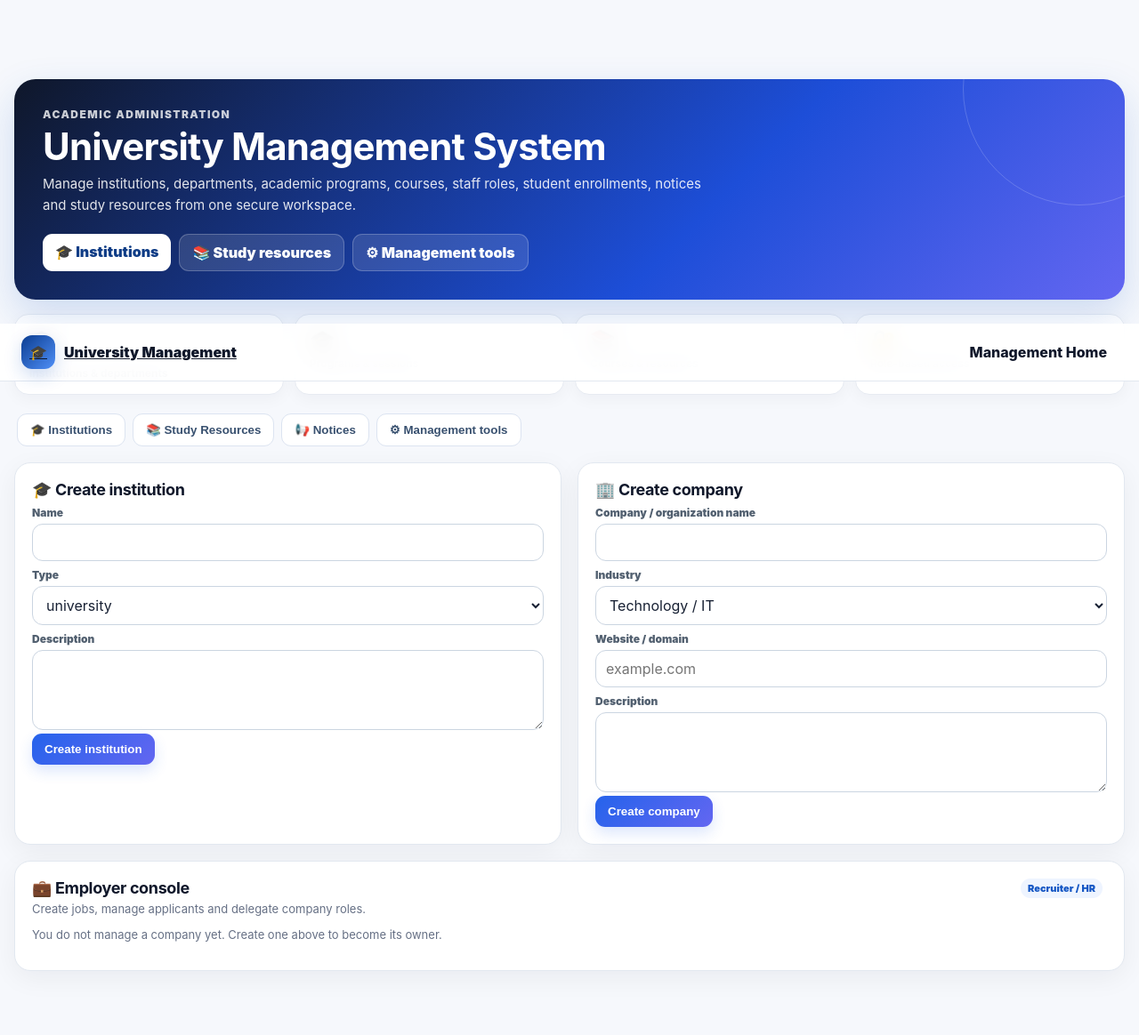
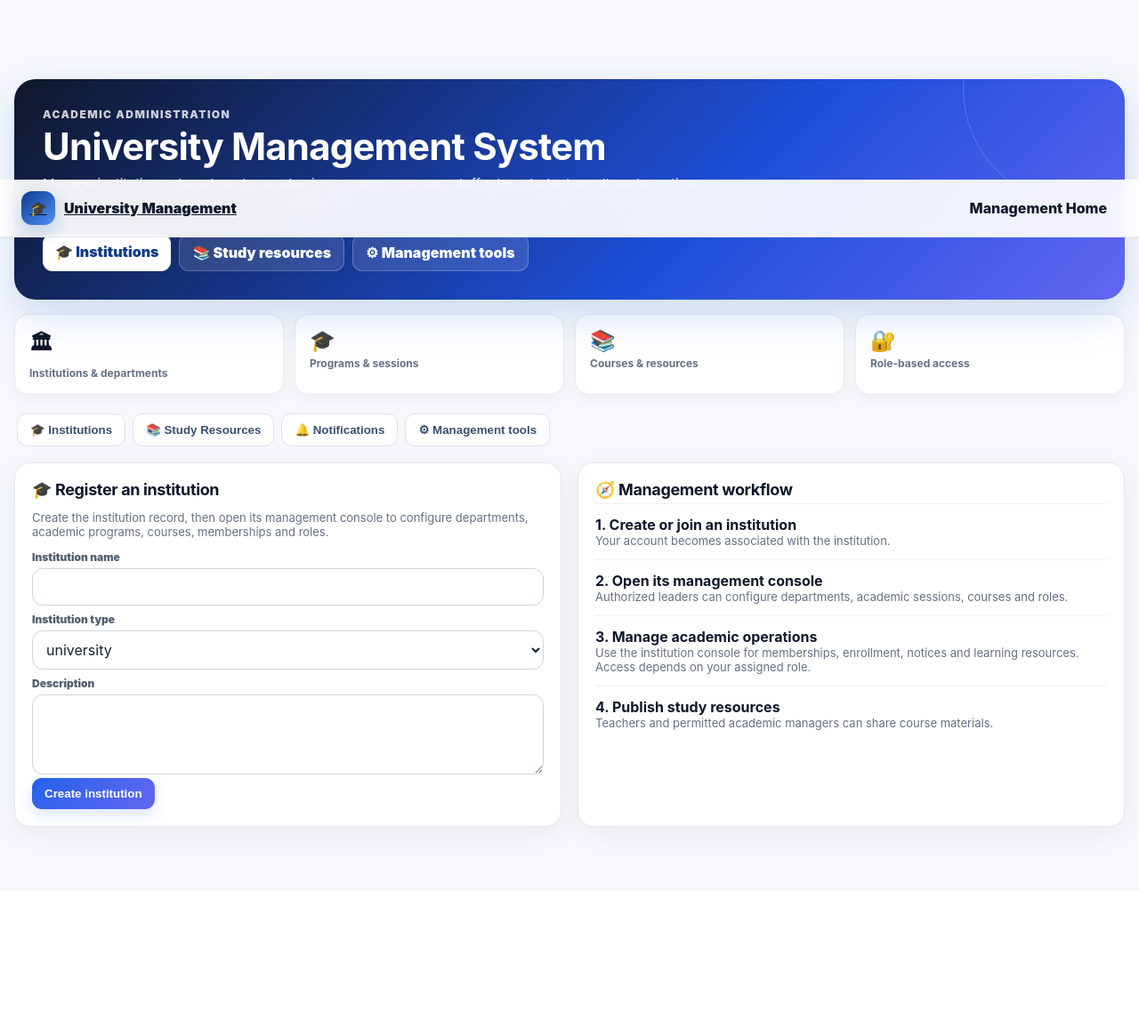
Before and after one commit to ahsanibnewalid/python, a Flask app: page /platform/ui/workspace in a window 1280 px wide, after a click on "⚙ Management tools". Shown: the whole page at 89% size. After the commit the page ends 946 px from the top, so only its background shows below. Run offline with Flask 3, Linux system fonts and the light colour scheme; the visitor is signed in with stand-in values (Sample User, id 1); data comes from the database, SQL or seed files in the repository; data that the repository does not hold is empty; some libraries are stand-ins or nearby versions.

Commit message:
Remove career and employer tools from management workspace

```diff
--- a/templates/platform_workspace.html
+++ b/templates/platform_workspace.html
@@ -17,7 +17,7 @@ a{color:inherit}.top{position:sticky;top:0;background:rgba(255,255,255,.94);back
 <main class="wrap">
 <section class="hero"><div class="eyebrow">Academic administration</div><h1>University Management System</h1><p>Manage institutions, departments, academic programs, courses, staff roles, student enrollments, notices and study resources from one secure workspace.</p><div class="hero-actions"><a href="#universities" onclick="show('universities')">🎓 Institutions</a><a class="ghost" href="#resources" onclick="show('resources')">📚 Study resources</a><a class="ghost" href="#admin" onclick="show('admin')">⚙ Management tools</a></div></section><div class="stats"><div class="stat"><strong>🏛</strong><span>Institutions & departments</span></div><div class="stat"><strong>🎓</strong><span>Programs & sessions</span></div><div class="stat"><strong>📚</strong><span>Courses & resources</span></div><div class="stat"><strong>🔐</strong><span>Role-based access</span></div></div>
 <div id="flash"></div>
-<div class="tabs"><button class="active" onclick="show('universities',this)">🎓 Institutions</button><button onclick="show('resources',this)">📚 Study Resources</button><button onclick="show('notifications',this)">📢 Notices</button><button id="manageTab" onclick="show('admin',this)">⚙ Management tools</button></div>
+<div class="tabs"><button class="active" onclick="show('universities',this)">🎓 Institutions</button><button onclick="show('resources',this)">📚 Study Resources</button><button onclick="show('notifications',this)">🔔 Notifications</button><button id="manageTab" onclick="show('admin',this)">⚙ Management tools</button></div>
 
 <section id="jobs" class="panel">
 <div class="grid">
@@ -89,15 +89,8 @@ a{color:inherit}.top{position:sticky;top:0;background:rgba(255,255,255,.94);back
 </section>
 
 <section id="admin" class="panel hidden"><div class="grid">
-<div class="card"><h2>🎓 Create institution</h2><form onsubmit="createInstitution(event)"><label>Name</label><input id="inst_name" required><label>Type</label><select id="inst_type"><option>university</option><option>college</option><option>medical</option><option>engineering</option><option>it_institute</option></select><label>Description</label><textarea id="inst_desc"></textarea><button class="btn">Create institution</button></form></div>
-<div class="card"><h2>🏢 Create company</h2><form onsubmit="createOrganization(event)"><label>Company / organization name</label><input id="org_name" required><label>Industry</label><select id="org_industry"><option>Technology / IT</option><option>Engineering</option><option>Medical / Healthcare</option><option>Education</option><option>Finance</option><option>Manufacturing</option><option>Other</option></select><label>Website / domain</label><input id="org_domain" placeholder="example.com"><label>Description</label><textarea id="org_desc"></textarea><button class="btn">Create company</button></form></div>
-<div class="card wide"><div class="card-head"><div><h2>💼 Employer console</h2><p>Create jobs, manage applicants and delegate company roles.</p></div><span class="pill">Recruiter / HR</span></div><div id="employerlist"><p class="muted">Loading your companies…</p></div></div>
-<div class="card wide hidden" id="employerPanel"><div class="card-head"><div><h2 id="employerTitle">Company</h2><p id="employerMeta"></p></div></div>
-<div class="grid">
-<div class="card"><h3>Post a job</h3><form onsubmit="createJob(event)"><label>Job title</label><input id="job_title" required><label>Job type</label><select id="job_type"><option value="full_time">Full-time</option><option value="part_time">Part-time</option><option value="contract">Contract</option><option value="internship">Internship</option><option value="freelance">Freelance</option></select><label>Work mode</label><select id="job_mode"><option value="onsite">On-site</option><option value="hybrid">Hybrid</option><option value="remote">Remote</option></select><label>Location</label><input id="job_location"><label>Vacancies</label><input id="job_vacancies" type="number" min="1" value="1"><label>Salary range</label><div class="fields"><input id="job_min" type="number" placeholder="Min"><input id="job_max" type="number" placeholder="Max"></div><label>Description</label><textarea id="job_description" required></textarea><label>Requirements</label><textarea id="job_requirements"></textarea><label>Skills</label><input id="job_skills" placeholder="Python, SQL, React"><label>Deadline</label><input id="job_deadline" type="datetime-local"><button class="btn">Publish job</button></form></div>
-<div class="card"><h3>Open jobs</h3><div id="employerJobs"></div></div>
-<div class="card wide"><h3>Applications</h3><div id="employerApplications"></div></div>
-</div></div>
+<div class="card"><h2>🎓 Register an institution</h2><p class="muted">Create the institution record, then open its management console to configure departments, academic programs, courses, memberships and roles.</p><form onsubmit="createInstitution(event)"><label>Institution name</label><input id="inst_name" required><label>Institution type</label><select id="inst_type"><option>university</option><option>college</option><option>medical</option><option>engineering</option><option>it_institute</option></select><label>Description</label><textarea id="inst_desc"></textarea><button class="btn">Create institution</button></form></div>
+<div class="card"><h2>🧭 Management workflow</h2><div class="item"><b>1. Create or join an institution</b><div class="muted">Your account becomes associated with the institution.</div></div><div class="item"><b>2. Open its management console</b><div class="muted">Authorized leaders can configure departments, academic sessions, courses and roles.</div></div><div class="item"><b>3. Manage academic operations</b><div class="muted">Use the institution console for memberships, enrollment, notices and learning resources. Access depends on your assigned role.</div></div><div class="item"><b>4. Publish study resources</b><div class="muted">Teachers and permitted academic managers can share course materials.</div></div></div>
 </div></section>
 </main>
 <script>
@@ -117,7 +110,7 @@ async function initWorkspaceCapabilities(){
     }
   }catch(e){}
 }
-function show(id,btn){document.querySelectorAll('.panel').forEach(x=>x.classList.add('hidden'));$(id).classList.remove('hidden');document.querySelectorAll('.tabs button').forEach(x=>x.classList.remove('active'));if(btn)btn.classList.add('active');if(id==='jobs')loadJobs();if(id==='cv')loadCV();if(id==='applications')loadApplications();if(id==='messages')loadConversations();if(id==='notifications')loadNotifications();if(id==='companies')loadCompanies();if(id==='office')loadOffice();if(id==='universities')loadUniversities();if(id==='resources')loadResources();if(id==='admin')loadEmployerConsole()}
+function show(id,btn){document.querySelectorAll('.panel').forEach(x=>x.classList.add('hidden'));$(id).classList.remove('hidden');document.querySelectorAll('.tabs button').forEach(x=>x.classList.remove('active'));if(btn)btn.classList.add('active');if(id==='jobs')loadJobs();if(id==='cv')loadCV();if(id==='applications')loadApplications();if(id==='messages')loadConversations();if(id==='notifications')loadNotifications();if(id==='companies')loadCompanies();if(id==='office')loadOffice();if(id==='universities')loadUniversities();if(id==='resources')loadResources();}
 async function loadResources(){
   try{
     const q=$('resourceq').value.trim(),type=$('resource_type_filter').value;
@@ -195,6 +188,5 @@ async function createInstitution(e){e.preventDefault();try{const d=await api('/p
 async function createOrganization(e){e.preventDefault();try{const d=await api('/platform/organizations',{method:'POST',body:JSON.stringify({name:$('org_name').value,industry:$('org_industry').value,domain:$('org_domain').value,description:$('org_desc').value})});msg('Company created. You are now the owner.');location.href='/platform/organizations/'+d.id+'/office'}catch(e){msg(e.message,true)}}
 function esc(v){return String(v??'').replace(/[&<>"']/g,m=>({'&':'&amp;','<':'&lt;','>':'&gt;','"':'&quot;',"'":'&#39;'}[m]))}
 show('universities');
-initWorkspaceCapabilities();
 </script>
 </body></html>
```
